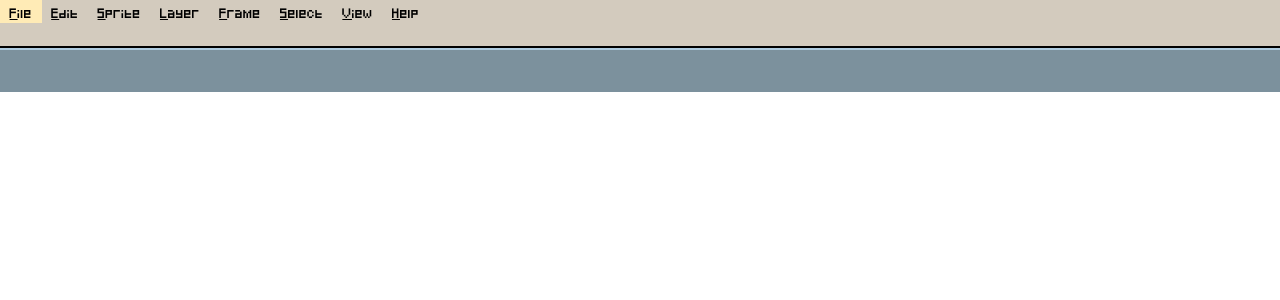
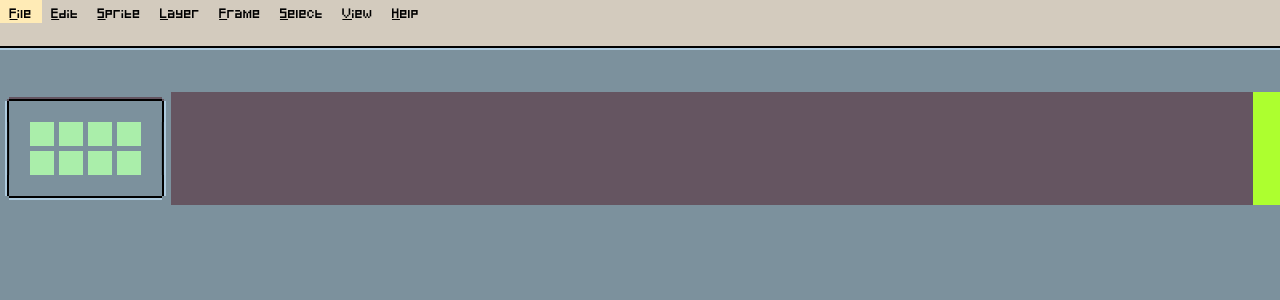
Before and after one commit to SirSgt/asepritejs, a React (Create React App) app: page / in a window 1280 px wide. Shown: the top 300 px of the page. Built offline with nearby package versions, Linux system fonts and the light colour scheme.

Commit message:
Added box SVG

```diff
--- a/src/App.js
+++ b/src/App.js
@@ -1,13 +1,19 @@
 // import "./App.css";
 import Header from "./layouts/Header";
+import Sidebar from "./layouts/Sidebar";
 import Toolbar from "./layouts/Toolbar";
 import "./styles/index.scss";
 
 function App() {
   return (
-    <div>
+    <div className="app">
       <Header />
       <Toolbar />
+      <div className="grid_layout">
+        <Sidebar />
+        <div className="box1"></div>
+        <div className="box2"></div>
+      </div>
     </div>
   );
 }
--- /dev/null
+++ b/src/components/Box.js
@@ -0,0 +1,19 @@
+import React from "react";
+import "./Box.scss";
+
+const Box = () => {
+  return (
+    <div className="border">
+      <div className="tt"></div>
+      <div className="tt"></div>
+      <div className="tt"></div>
+      <div className="tt"></div>
+      <div className="tt"></div>
+      <div className="tt"></div>
+      <div className="tt"></div>
+      <div className="tt"></div>
+    </div>
+  );
+};
+
+export default Box;
--- /dev/null
+++ b/src/components/Box.scss
@@ -0,0 +1,21 @@
+@import "../styles/variables";
+
+.border {
+  /* Doesn't work at all in IE */
+
+  border: 25px solid white;
+  border-image: url(../resources/box.svg) 10% stretch;
+
+  //   height: 500px;
+  display: grid;
+  grid-template-columns: repeat(4, 1fr);
+  gap: 5px;
+
+  //   background: $bg_color;
+}
+
+.tt {
+  background: #aea;
+  height: 24px;
+  width: 24px;
+}
--- /dev/null
+++ b/src/layouts/Sidebar.js
@@ -0,0 +1,14 @@
+import React from "react";
+import "./Sidebar.scss";
+
+import Box from "../components/Box";
+
+const Sidebar = () => {
+  return (
+    <div className="sidebar">
+      <Box></Box>
+    </div>
+  );
+};
+
+export default Sidebar;
--- /dev/null
+++ b/src/layouts/Sidebar.scss
@@ -0,0 +1,6 @@
+@import "../styles/variables";
+
+.sidebar {
+  //   background: pink;
+  padding: 5px;
+}
--- a/src/layouts/Toolbar.scss
+++ b/src/layouts/Toolbar.scss
@@ -2,9 +2,9 @@
 
 .toolbar {
   height: 2 * 1.4375rem;
-  background-color: $gray_blue;
+  background-color: $toolbar_color;
   border-top: 2px solid $black;
   //   box-shadow: inset 0 0 -0 2px $light_gray_blue;
 
-  box-shadow: inset 0 2px 0 0 $light_gray_blue;
+  box-shadow: inset 0 2px 0 0 $toolbar_highlight_color;
 }
--- a/src/styles/index.scss
+++ b/src/styles/index.scss
@@ -1,3 +1,5 @@
+@import "../styles/variables";
+
 * {
   margin: 0;
   padding: 0;
@@ -13,3 +15,21 @@
 body {
   font-family: pixelFont;
 }
+
+.app {
+  height: 100vh;
+  background: $toolbar_color;
+}
+
+.grid_layout {
+  display: grid;
+  grid-template-columns: 2fr 20fr 0.5fr;
+}
+
+.box1 {
+  background: $bg_color;
+}
+
+.box2 {
+  background: greenyellow;
+}
--- a/src/styles/variables.scss
+++ b/src/styles/variables.scss
@@ -2,7 +2,8 @@
 $header_color: #d3cbbe;
 $link_hover_color: #ffebb6;
 $black: #000;
-$gray_blue: #7c919d;
-$light_gray_blue: #adcade;
+$toolbar_color: #7c919d;
+$toolbar_highlight_color: #adcade;
+$bg_color: #655561;
 
 $header_heigth: 1.4375rem;
```
Also changed, not shown: src/layouts/Header.css (deleted, +0 -36 lines), src/resources/box.svg (added), src/resources/box2.svg (added).
